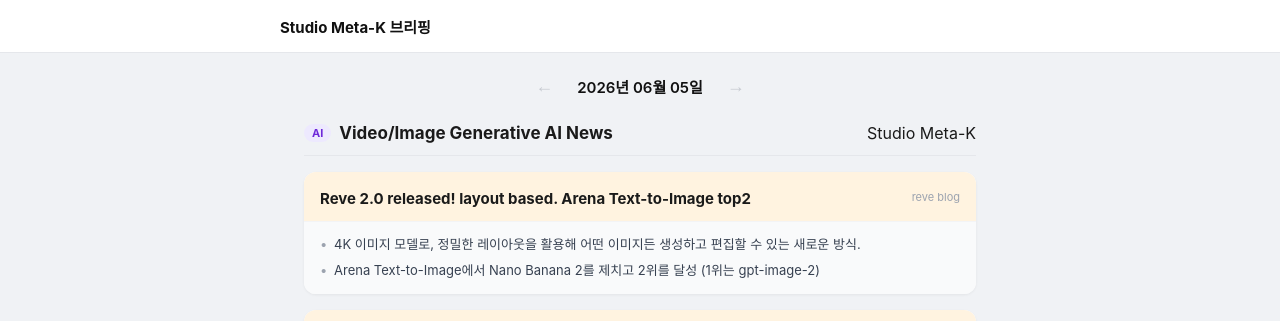
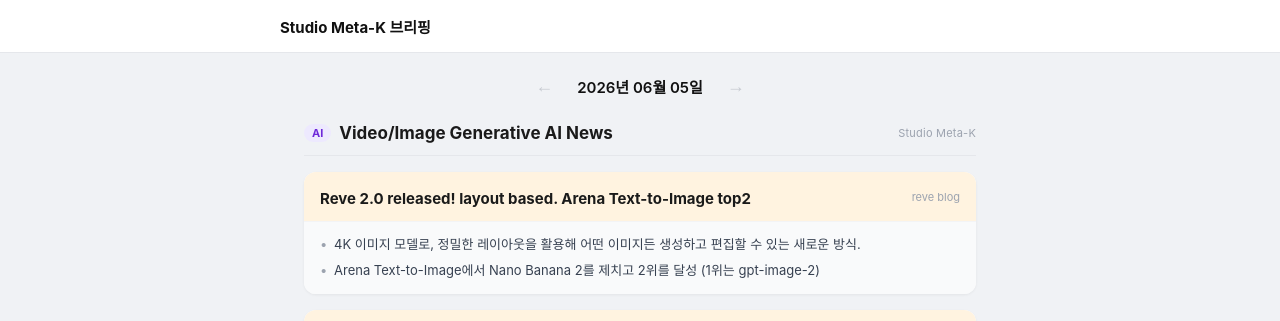
Before and after one commit to wonwizard/wonwizard.github.io, a Jekyll site: the page news/index.html, which Jekyll copies as it is, in a window 1280 px wide. Shown: the top 321 px of the page. Built offline with Jekyll 4.4.1, drawn with Linux system fonts in a browser that asks for light colours.

Commit message:
Add files via upload

```diff
--- a/news/css/style.css
+++ b/news/css/style.css
@@ -98,6 +98,12 @@ body {
   gap: 8px;
   font-size: 17px;
   font-weight: 700;
+}
+
+.section-brand {
+  font-size: 11px;
+  color: #9ca3af;
+  letter-spacing: 0.02em;
 }
 
 .section-badge {
```
